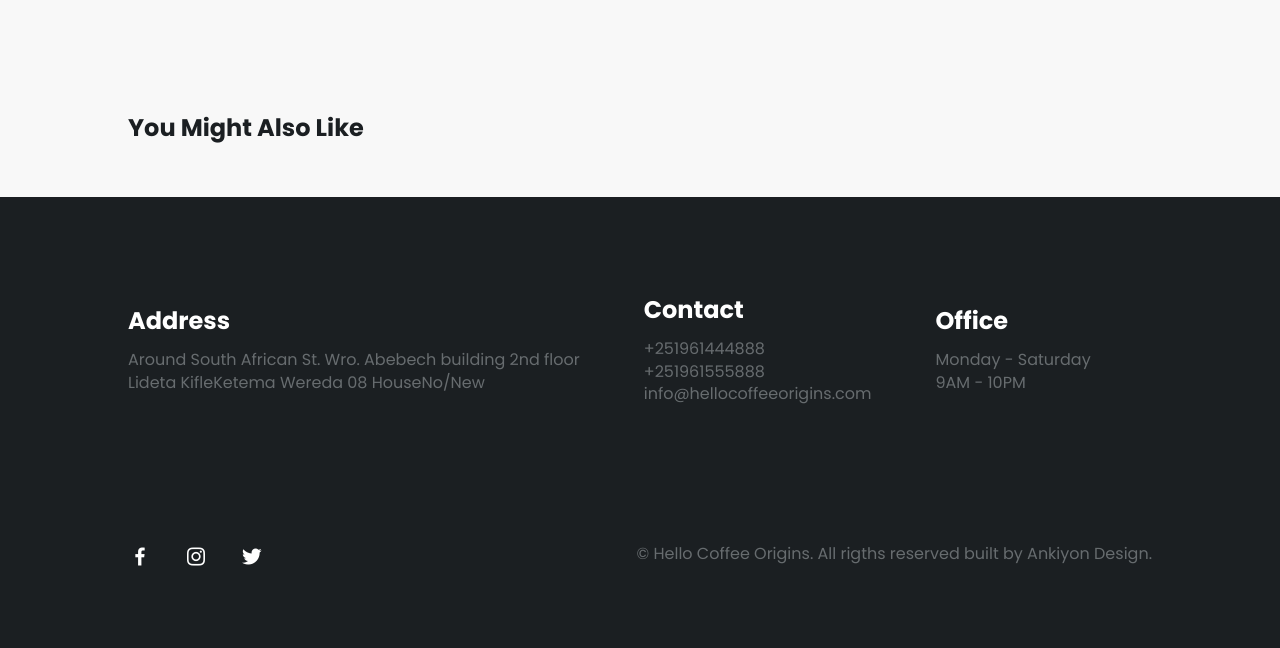
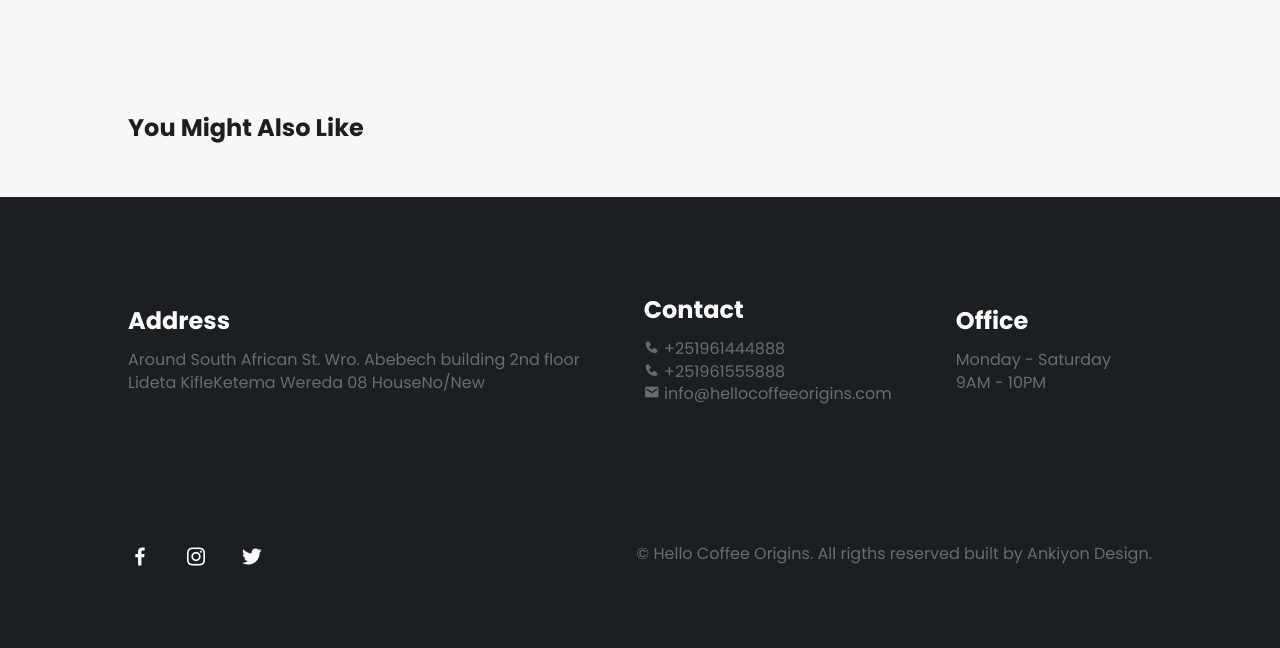
Before and after one commit to ankiyondesigns/coffee-house-backend, a Django app: page /blog/ in a window 1280 px wide. Shown: the part 398-1046 px from the top of the page. Run offline with Django 5.2, Linux system fonts and the light colour scheme; some libraries are stand-ins or nearby versions.

Commit message:
update: add icons to the contact

```diff
--- a/coffee/templates/coffee/blog.html
+++ b/coffee/templates/coffee/blog.html
@@ -158,8 +158,11 @@
           <div class="footer__data">
             <h2 class="footer__subtitle">Contact</h2>
             <p class="footer__information">
+              <i class='bx bxs-phone'></i>
               +251961444888 <br />
+              <i class='bx bxs-phone'></i>
               +251961555888 <br>
+              <i class='bx bxs-envelope' ></i>
               info@hellocoffeeorigins.com
             </p>
           </div>
```
